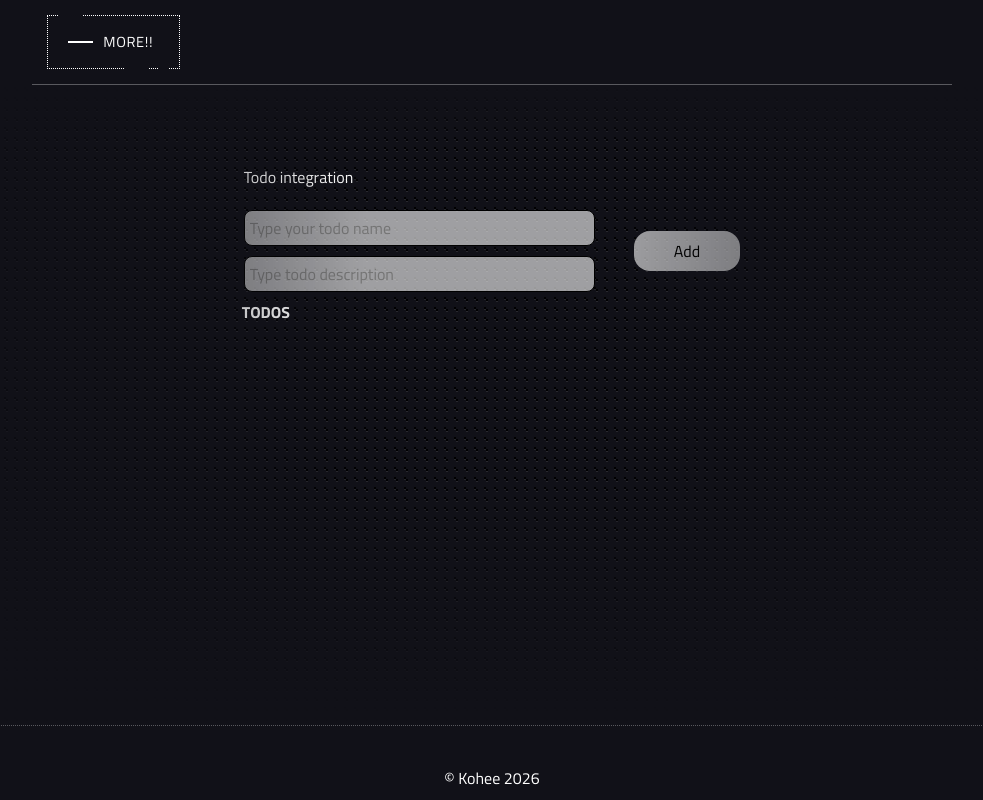
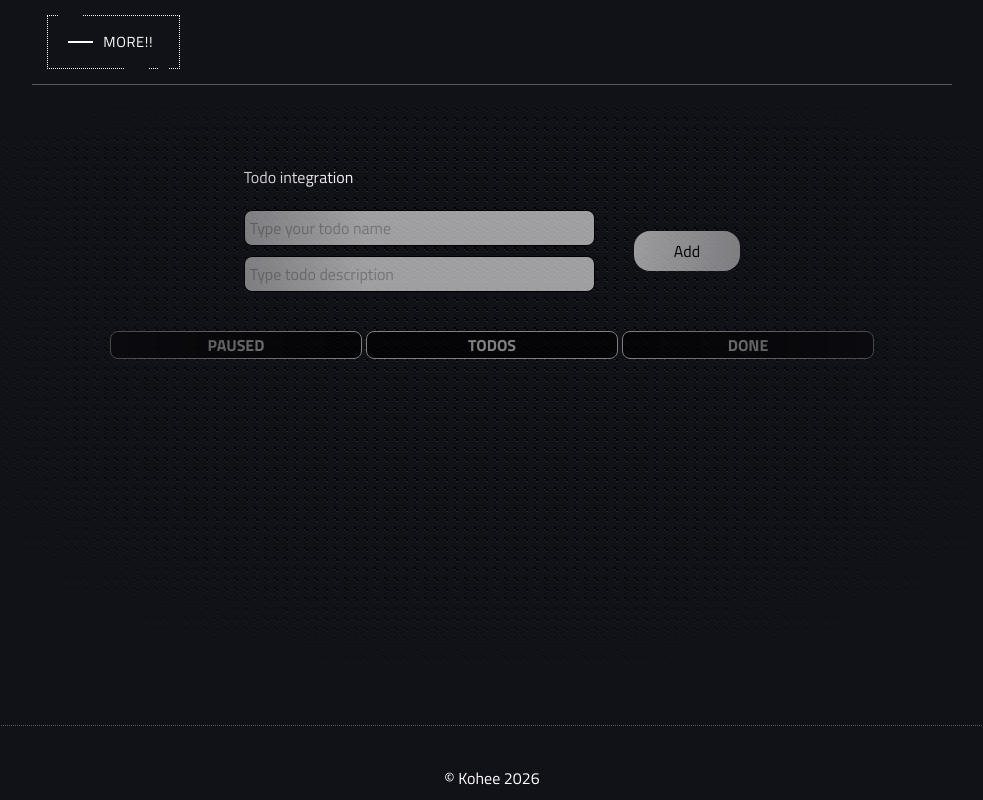
Before and after one commit to Icd-Kohi/yasp, an Angular app in the folder todofront/: page / in a window 1280 px wide. Shown: the whole page, without its empty margins (148-1131 px from the left). Built offline with nearby package versions, Linux system fonts and the light colour scheme; no server answers.

Commit message:
add: test

```diff
--- a/todofront/src/app/todo/todo.css
+++ b/todofront/src/app/todo/todo.css
@@ -50,3 +50,73 @@ p {
   margin: 5px;
   background-color: #fff;
 }
+
+.todo-container{
+  padding-top: 3vh;
+  display: flex;
+  justify-content: center;
+  align-items: baseline;
+}
+
+.todo-wraper{
+  display: flex;
+  color:grey;
+}
+
+.todo-table{
+  padding-top: 1vh;
+  color: grey;
+  width: 20%;
+}
+
+.thead-paused {
+  background-color: rgb(0, 0, 0, 0.7);
+  border: 1px solid grey;
+  border-radius: 1vh;
+}
+
+.PAUSED{
+  border: 1px solid grey;
+  border-radius: 1vh;
+}
+
+.thead-paused tr:hover{
+  cursor:pointer;
+  background-color: black;
+}
+
+
+.thead-todos{
+  background-color: rgb(0, 0, 0, 0.7);
+  border: 1px solid grey;
+  border-radius: 1vh;
+}
+
+.TODOS{
+  border: 1px solid grey;
+  border-radius: 1vh;
+}
+
+.thead-todos tr:hover{
+  cursor:pointer;
+  background-color: black;
+}
+
+
+
+
+.thead-done{
+  background-color: rgb(0, 0, 0, 0.7);
+  border: 1px solid grey;
+  border-radius: 1vh;
+}
+
+.DONE{
+  border-radius: 1vh;
+  border: 1px solid grey;
+}
+
+.thead-done tr:hover{
+  cursor:pointer;
+  background-color: black;
+}
--- a/todofront/src/app/todo/todo.html
+++ b/todofront/src/app/todo/todo.html
@@ -11,16 +11,39 @@
           class="site-add-button"
           >Add</button>
     </div>
-    <table class="todo-table">
-      <thead>
-        <tr>
-          <th>TODOS</th>
-          <th></th>
-        </tr>
-      </thead>
-      <tbody>
-      </tbody>
-    </table>
   </section>
 
 </main>
+      <div class="todo-container">
+
+        <table class="todo-table paused-table">
+          <thead class="thead-paused">
+            <tr>
+              <th class="PAUSED">PAUSED</th>
+            </tr>
+          </thead>
+          <tbody>
+          </tbody>
+        </table>
+
+        <table class="todo-table todos-table">
+          <thead class="thead-todos">
+            <tr>
+              <th class="TODOS">TODOS</th>
+            </tr>
+          </thead>
+          <tbody>
+          </tbody>
+        </table>
+
+        <table class="todo-table done-table">
+          <thead class="thead-done">
+            <tr>
+              <th class="DONE">DONE</th>
+            </tr>
+          </thead>
+          <tbody>
+          </tbody>
+        </table>
+
+      </div>
```
